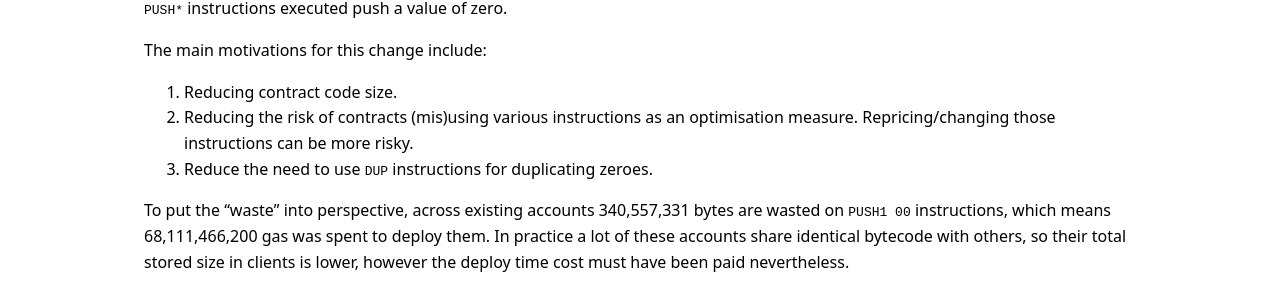
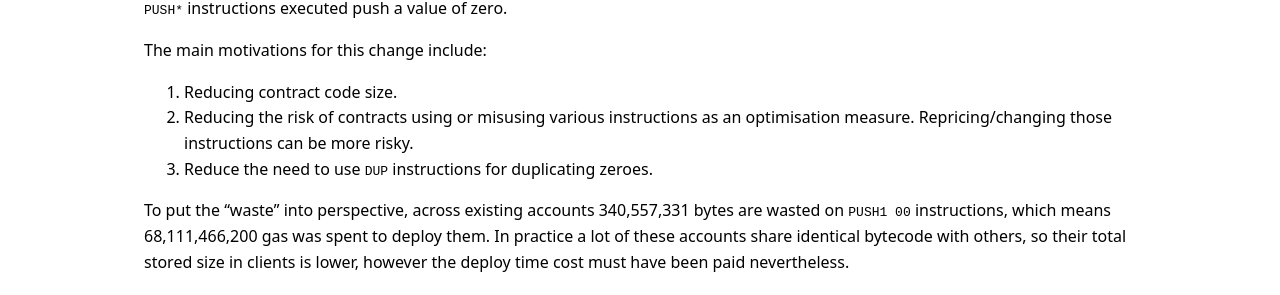
Before and after one commit to sila-network/SIPs, a Jekyll site: the page built from SIPS/sip-3855.md, in a window 1280 px wide. Shown: the part 681-976 px from the top of the page. Built offline with Jekyll 4.4.1, drawn with Linux system fonts in a browser that asks for light colours.

Commit message:
style(specs): resolve six remaining Markdown and spelling findings

```diff
--- a/SIPS/sip-3855.md
+++ b/SIPS/sip-3855.md
@@ -5,7 +5,6 @@ description: Introduce a new instruction which pushes the constant value 0 onto
 author: Alex Beregszaszi (@axic), Hugo De la cruz (@hugo-dc), Paweł Bylica (@chfast)
 type: Standards Track
 category: Core
-
 ---
 
 ## Abstract
@@ -21,8 +20,9 @@ Because of the overall cost many try to use various other instructions to achiev
 We have conducted an analysis on Mainnet (block ranges 8,567,259…8,582,058 and 12,205,970…12,817,405), and ~11.5% of all the `PUSH*` instructions executed push a value of zero.
 
 The main motivations for this change include:
+
 1. Reducing contract code size.
-2. Reducing the risk of contracts (mis)using various instructions as an optimisation measure. Repricing/changing those instructions can be more risky.
+2. Reducing the risk of contracts using or misusing various instructions as an optimisation measure. Repricing/changing those instructions can be more risky.
 3. Reduce the need to use `DUP` instructions for duplicating zeroes.
 
 To put the "waste" into perspective, across existing accounts 340,557,331 bytes are wasted on `PUSH1 00` instructions, which means 68,111,466,200 gas was spent to deploy them. In practice a lot of these accounts share identical bytecode with others, so their total stored size in clients is lower, however the deploy time cost must have been paid nevertheless.
```
Also changed, not shown: SIPS/sip-1352.md (+1 -2 lines), SIPS/sip-3554.md (+2 -2 lines), SIPS/sip-4345.md (+2 -2 lines), SIPS/sip-5133.md (+2 -2 lines), SIPS/sip-6888.md (+1 -2 lines).
